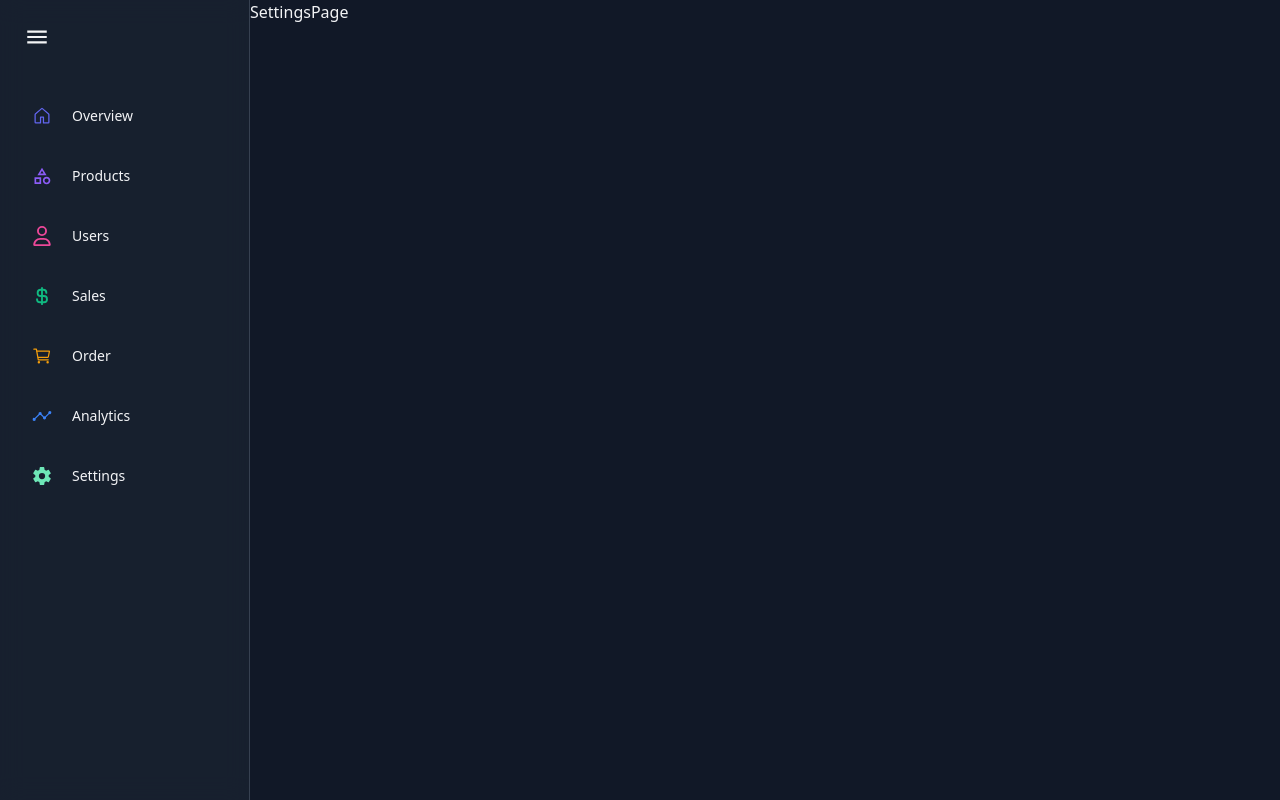
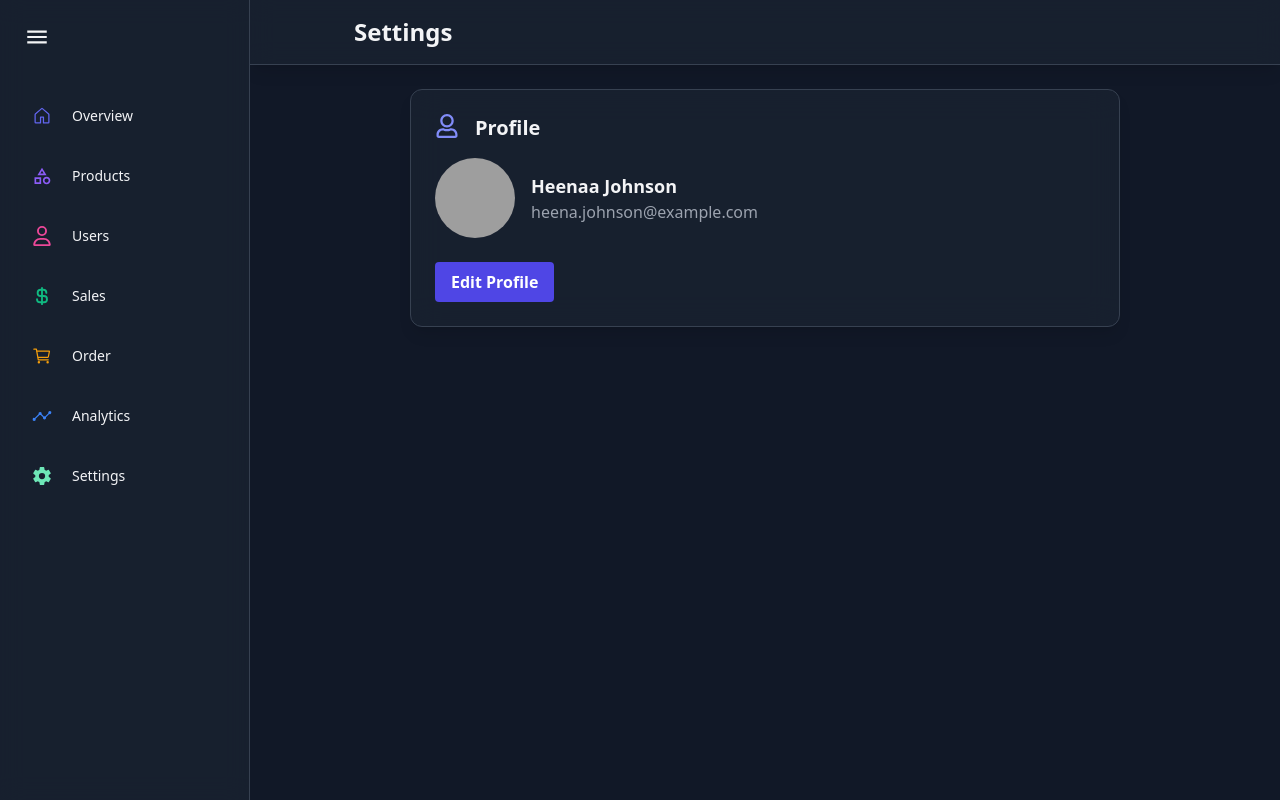
Before and after one commit to anishaxtha/Admin-Dashboard, a React (Vite) app: page /settings in a window 1280 px wide. Built offline with nearby package versions, Linux system fonts and the light colour scheme; grey boxes are pictures that could not be loaded.

Commit message:
settingpage

```diff
--- a/src/pages/SettingsPage.jsx
+++ b/src/pages/SettingsPage.jsx
@@ -1,7 +1,16 @@
 import React from "react";
+import Header from "../components/common/Header";
+import ProfileSection from "../components/settings/ProfileSection";
 
 const SettingsPage = () => {
-  return <div>SettingsPage</div>;
+  return (
+    <div className="flex-1 overflow-auto relative z-10">
+      <Header title="Settings" />
+      <main className="max-w-4xl mx-32 py-6 px-4 lg:px-8">
+        <ProfileSection />
+      </main>
+    </div>
+  );
 };
 
 export default SettingsPage;
```
